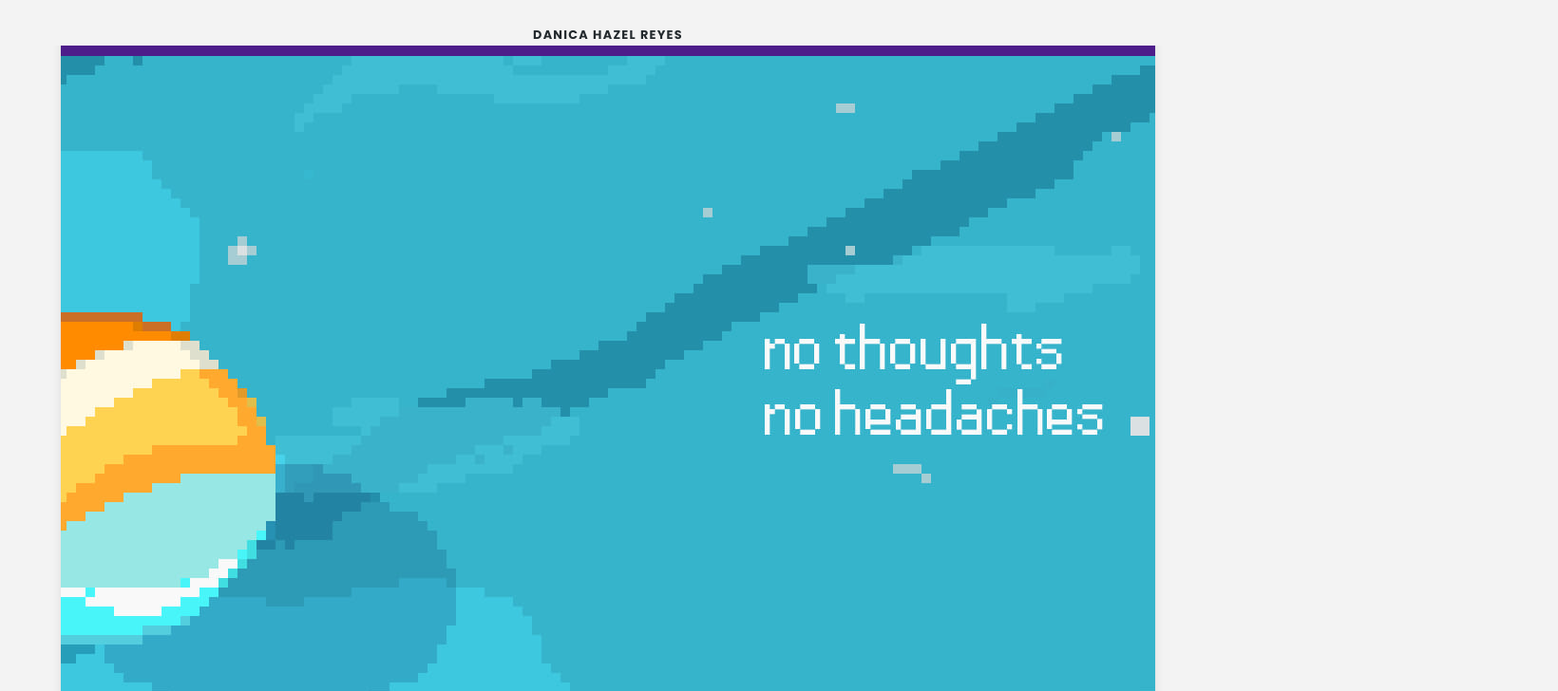
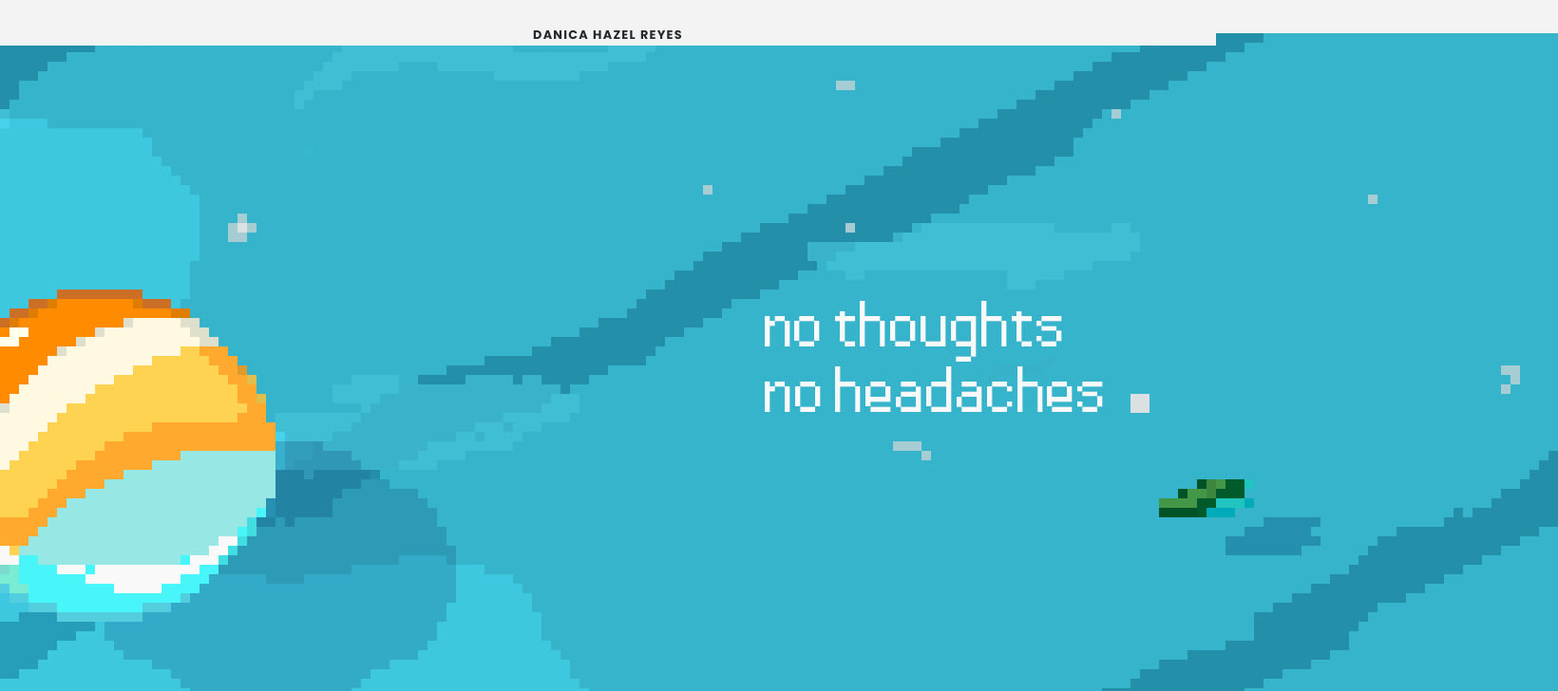
Before and after one commit to zzelah/zzelah.github.io, a plain HTML site: page index.html in a window 1280 px wide. Shown: the top 728 px of the page at 95% size, 1640 px wide, since content can reach past the window. Drawn offline with nearby package versions, Linux system fonts and the light colour scheme.

Commit message:
Update styles.css

```diff
--- a/styles.css
+++ b/styles.css
@@ -128,19 +128,3 @@ section {
       -ms-flex-align: center;
           align-items: center;
 }
-
-section:not(.home) {
-    border-radius: 15px;
-    overflow: hidden;
-    -webkit-box-shadow: 0px 2px 10px 0px rgba(0, 0, 0, 0.1);
-    box-shadow: 0px 2px 10px 0px rgba(0, 0, 0, 0.1);
-    background: var(--background);
-    margin-bottom: 3rem;
-}
-
-section .section__title {
-    background: #4d1d8a;
-    width: 100%;
-    text-align: center;
-    padding: 0.5em;
-}
```
